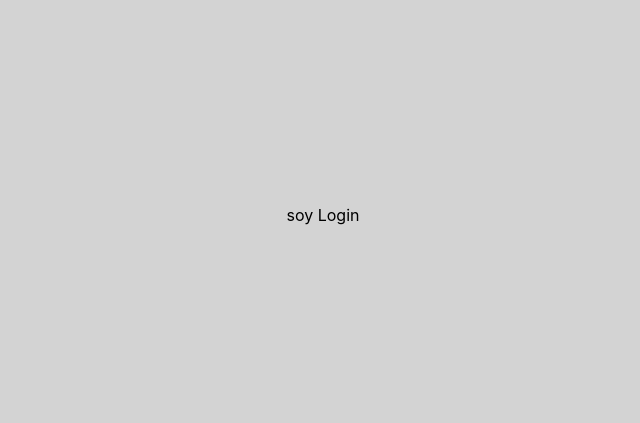
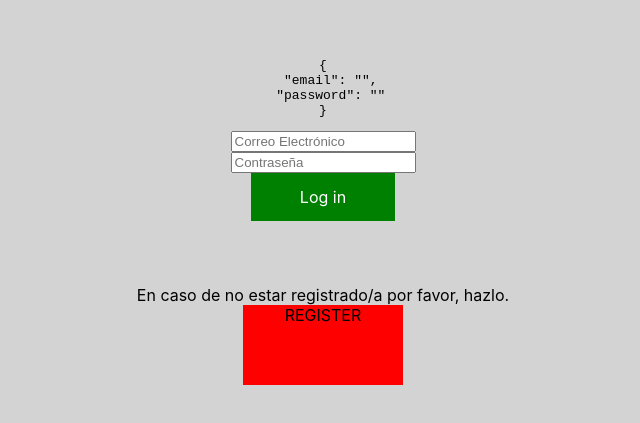
Before and after one commit to parra1996/frontend-videoClub, a React (Create React App) app: page /login in a window 1280 px wide. Shown: the part 185-608 px from the top of the page, without its empty margins (317-957 px from the left). Built offline with nearby package versions, Linux system fonts and the light colour scheme.

Commit message:
agregando funcionalidad al container login

```diff
--- a/src/Containers/Home/Home.css
+++ b/src/Containers/Home/Home.css
@@ -9,3 +9,14 @@
     justify-content: center;
     align-items: center;
 }
+
+.designBotonHome {
+    height: 5em;
+    width: 10em;
+
+    background-color: red;
+}
+
+.designBotonHome:hover{
+    background-color: brown;
+}
--- a/src/Containers/Home/Home.jsx
+++ b/src/Containers/Home/Home.jsx
@@ -1,19 +1,42 @@
-import React from "react";
 import {useNavigate} from 'react-router-dom';
 import './Home.css'
 
-
-import './Home.css' ;
+import { useEffect, useState } from 'react';
 
 const Home = () => {
 
     let navigate = useNavigate();
 
-    return (
-        <div className="homeDesign">
-            soy home
-        </div>
-    )
+    //Primero comprobamos en el hook si tenemos el token (estamos logeados)
+    const [credentials, setcredentials] = useState(JSON.parse(localStorage.getItem("dataUser")));
+
+    const takeMeLogin = () => {
+        setTimeout(()=>{
+            navigate("/login");
+        },1500)
+    }
+
+    if(credentials?.dataUser?.token !== undefined){
+
+        return(
+            <div>
+                Hola {credentials.dataUser.nombre}, bienvenido a tu app favorita
+            </div>
+        )
+
+    }else{
+        return(
+            <div className='homeDesign'>
+                Hola foraster@, debes de logearte primero....
+                <div className='designBotonHome' onClick={()=>takeMeLogin()}>
+                    LOGIN
+                </div>
+            </div>
+
+        )
+    }
+
+
 }
 
 export default Home ;
--- a/src/Containers/Login/Login.css
+++ b/src/Containers/Login/Login.css
@@ -1,4 +1,5 @@
 .loginDesign {
+
     width: 100vw;
     height: 100vh;
 
@@ -9,3 +10,36 @@
     justify-content: center;
     align-items: center;
 }
+
+.loginDesign2 {
+    width: 9em;
+    height: 3em;
+
+    color: white;
+
+    transition: 0.3s;
+    background-color: green;
+
+    display: flex;
+    align-items: center;
+    justify-content: center;
+}
+
+.loginDesign2:hover {
+    transition: 0.3s;
+
+    background-color: greenyellow;
+}
+
+.espacio {
+    margin-bottom: 4em;
+}
+
+.designFormulario {
+    display: flex;
+    flex-direction: column;
+    align-items: center;
+    justify-content: center;
+
+
+}
--- a/src/Containers/Login/Login.jsx
+++ b/src/Containers/Login/Login.jsx
@@ -1,14 +1,133 @@
-import React from "react";
 
-import './Login.css' ;
+import React, {useState, useEffect} from 'react';
+import { useNavigate } from 'react-router-dom';
+import axios from 'axios';
+
+
+import './Login.css';
 
 const Login = () => {
 
-    return (
-        <div className="loginDesign">
-            soy Login
-        </div>
-    )
-}
+    let navigate = useNavigate();
 
-export default Login ;
+    //1-Hooks (equivalen al estado en los componentes de clase)
+    const [credentials, setCredenciales] = useState("");
+    const [datosUsuario, setDatosUsuario] = useState({email: "", password: ""});
+    const [msgError, setMsgError] = useState("");
+    const [msgError2, setMsgError2] = useState("");
+
+    //Funciones handlers
+    const rellenarDatos = (e) => {
+        //Funcion handler que setea los datos en el hook...[e.target.name] obtiene
+        //el nombre de la propiedad a cambiar, e.target.value tiene el valor..ambos
+        //obtienen los datos del evento, que es el hecho de escribir en un input en concreto
+        setDatosUsuario({...datosUsuario, [e.target.name]: e.target.value})
+    };
+
+    const checkPassword = (e) => {
+
+        if(e.target.value.length < 4){
+            setMsgError("EL password debe de tener 4 caracteres");
+        } else {
+            setMsgError("");
+        }
+
+    };
+
+    //3-useEffect
+
+    // useEffect(()=>{
+    //     //Este useEffect, sólo se ejecuta la primera vez que
+    //     //se monta el componente. Se diferencia por el argumento
+    //     //de array vacio que hemos puesto
+
+    //     console.log("Me he montado por primera y única vez");
+
+    // },[]);
+
+    useEffect(()=>{
+        //Este useEffect se ejecutará por cada vez que se actualize el
+        //componente. Es decir, cuando cambie un hook y por lo tanto se actualize el componente.
+
+        //Es peligroso cambiar hooks aqui, si no tenemos condicionales que eviten
+        //que entremos en bucles infinitos.
+        // console.log("Credenciales vale....", credenciales);
+
+        if(credentials?.token !== undefined){
+
+            setTimeout(()=>{
+                navigate("/");
+            }, 3000);
+        };
+
+    });
+
+    //Funciones locales
+
+    const login = async () => {
+
+        try {
+
+            let body = {
+                 email: datosUsuario.email,
+                 password: datosUsuario.password
+            }
+
+            let resultado = await axios.post("https://jppl-bbdd-videoclub.herokuapp.com/usuarios/login",body);
+
+            //Cambiamos el valor del hook credenciales, por lo tanto se recargará el componente
+            if(resultado.data === "Usuario o contraseña inválido"){
+                setMsgError2("Usuario o contraseña inválido")
+            }else{
+
+                setCredenciales(resultado.data);
+            }
+
+
+        } catch (error) {
+
+            console.log(error)
+
+        }
+    };
+
+    const takeMeRegister = () => {
+        setTimeout(()=>{
+            navigate("/register");
+        },1000);
+    }
+    //2-Render (lo que pinta en pantalla)
+
+    if(credentials?.token !== undefined){
+        return(
+            <div>Hola {credentials?.usuario?.name}, bienvenido a Finder,
+            donde ligar ya no es un milagro.</div>
+        )
+    } else {
+
+        return(
+
+            <div className='loginDesign'>
+
+                 {<pre>{JSON.stringify(datosUsuario, null,2)}</pre>}
+
+                <div className="designFormulario">
+                    <input type="email" name="email" id="email" title="email" placeholder="Correo Electrónico" autoComplete="off" onChange={(e)=>{rellenarDatos(e)}}/>
+                    <input type="password" name="password" id="password" title="password" placeholder="Contraseña" autoComplete="off" onChange={(e)=>{rellenarDatos(e); checkPassword(e)}}/>
+                    {msgError}
+                    {msgError2}
+                </div>
+                <div className="loginDesign2 espacio" onClick={()=>login()}>Log in</div>
+                En caso de no estar registrado/a por favor, hazlo.
+                <div className='designBotonHome' onClick={()=>takeMeRegister()}>
+                    REGISTER
+                </div>
+            </div>
+        );
+    }
+
+
+};
+
+
+export default Login;
```
